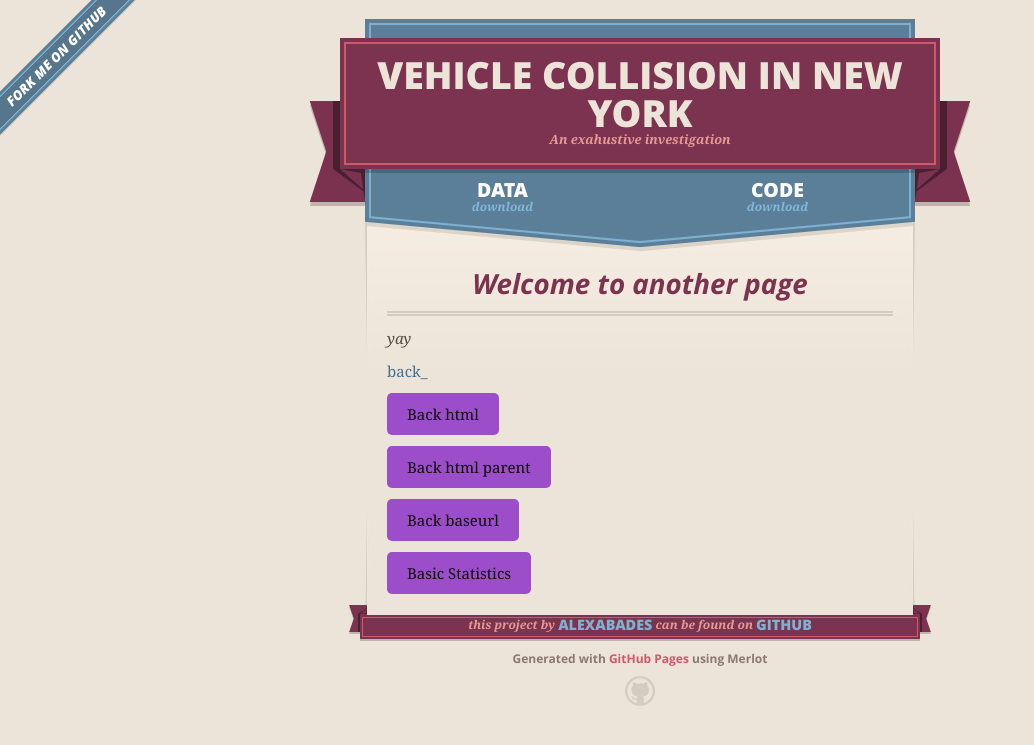
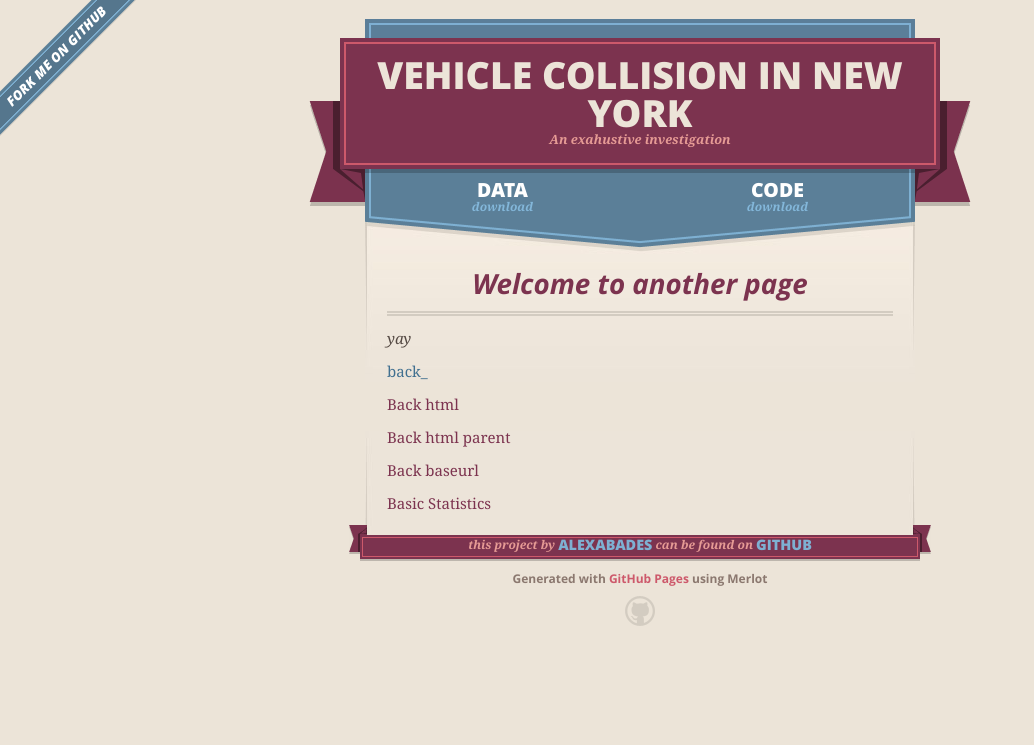
Before and after one commit to AlexAbades/veh-col-NY, a Jekyll site: the page built from pages/motivation.md, in a window 1280 px wide. Shown: the top 745 px of the page, without its empty margins (0-1034 px from the left). Built offline with Jekyll 4.4.1, drawn with Linux system fonts in a browser that asks for light colours; our own code applies the rules of GitHub Pages for plain Markdown files.

Commit message:
Adding Styles

```diff
--- a/assets/css/style.scss
+++ b/assets/css/style.scss
@@ -5,10 +5,11 @@
 
 
 .btn {
-    background-color: #9b4dca;
-    color: rgb(14, 6, 6);
-    padding: 10px 20px;
-    border-radius: 5px;
+    color: #7c334f;
     text-decoration: none;
     display: inline-block;
   }
+
+  .btn-container{
+      text-align: center;
+  }
```
Also changed, not shown: index.md (+4 -2 lines), pages/basic-stats.md (+1 -1 lines).
